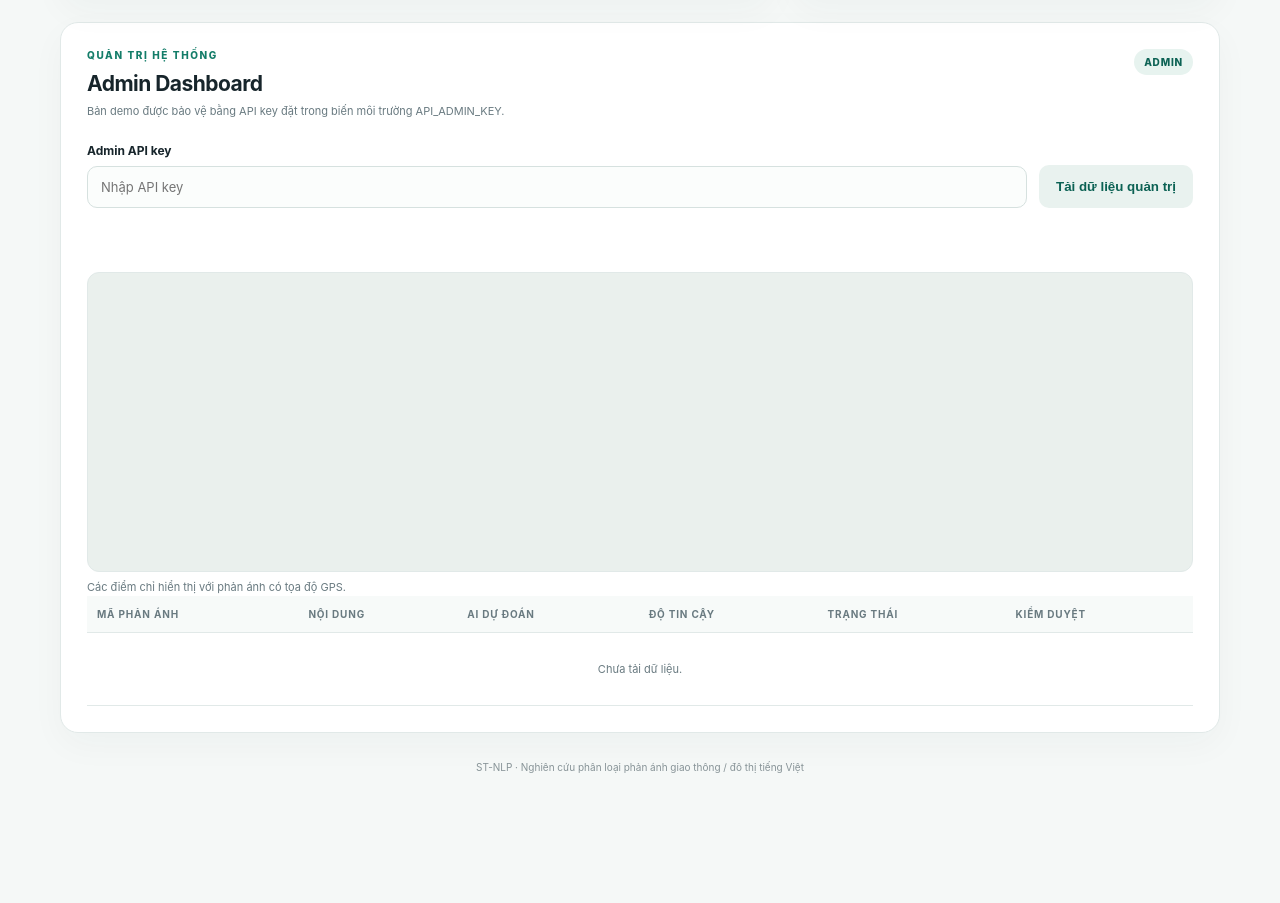
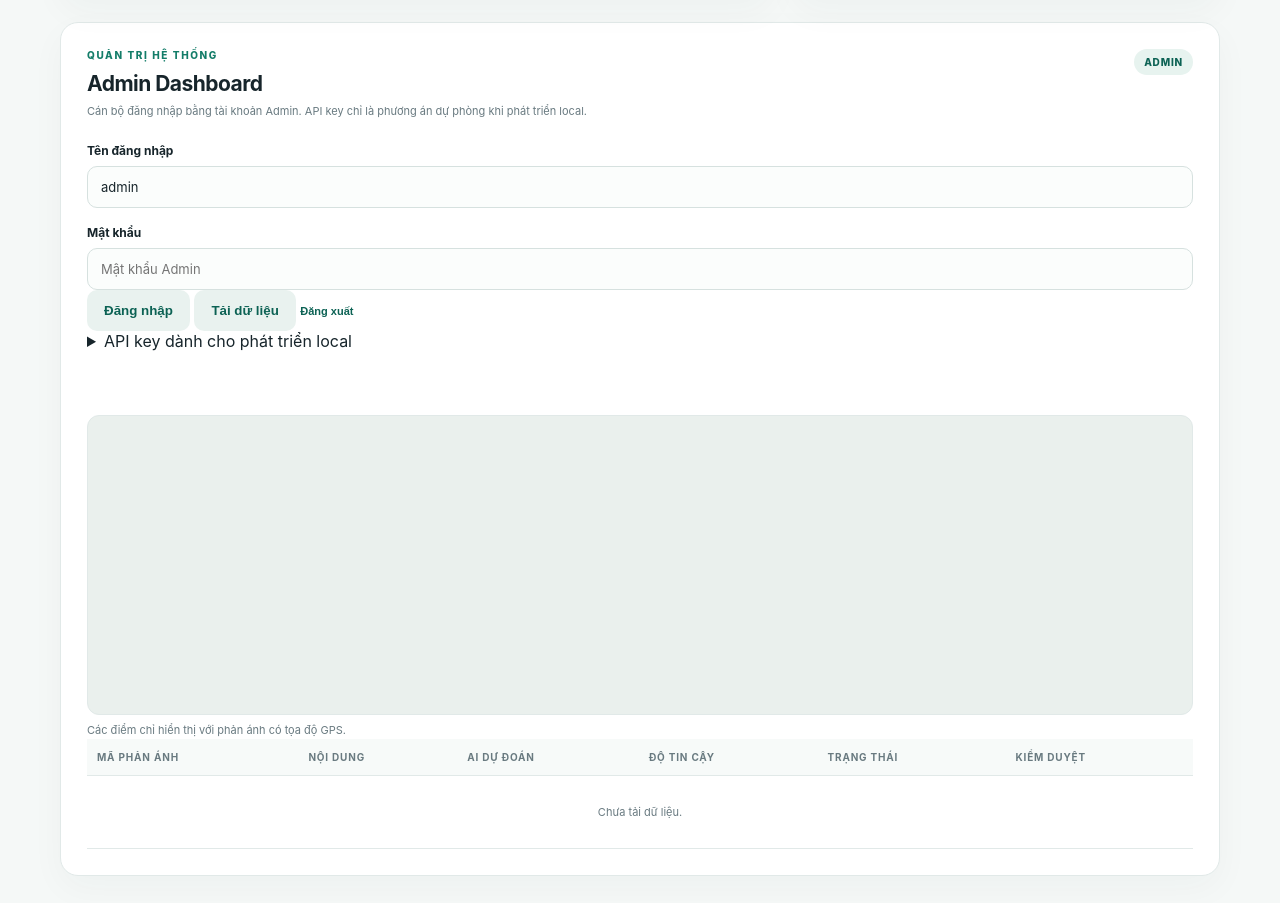
Before and after one commit to khanh0102102/smart-traffic-urban-nlp, a plain HTML site: page frontend/index.html in a window 1280 px wide. Shown: the part 1301-2204 px from the top of the page. Before the commit the page ends 2114 px from the top, so only its background shows below. Drawn offline with nearby package versions, Linux system fonts and the light colour scheme; files that its build step writes are made by us from their sources; files whose address does not match are found by name.

Commit message:
feat: add Admin login interface

```diff
--- a/frontend/index.html
+++ b/frontend/index.html
@@ -80,14 +80,26 @@
     <section class="panel admin-panel">
       <div class="panel-heading">
         <div><p class="eyebrow">QUẢN TRỊ HỆ THỐNG</p><h2>Admin Dashboard</h2>
-          <p class="field-hint">Bản demo được bảo vệ bằng API key đặt trong biến môi trường API_ADMIN_KEY.</p>
+          <p class="field-hint">Cán bộ đăng nhập bằng tài khoản Admin. API key chỉ là phương án dự phòng khi phát triển local.</p>
         </div>
         <span class="admin-tag">ADMIN</span>
       </div>
-      <div class="admin-controls">
-        <div class="admin-key-wrap"><label for="admin-key">Admin API key</label><input id="admin-key" type="password" autocomplete="off" placeholder="Nhập API key"></div>
-        <button id="load-admin" class="secondary-button" type="button">Tải dữ liệu quản trị</button>
+      <div class="admin-login">
+        <div class="admin-login-fields">
+          <div><label for="admin-username">Tên đăng nhập</label><input id="admin-username" autocomplete="username" value="admin" placeholder="admin"></div>
+          <div><label for="admin-password">Mật khẩu</label><input id="admin-password" type="password" autocomplete="current-password" placeholder="Mật khẩu Admin"></div>
+        </div>
+        <div class="admin-actions">
+          <button id="login-admin" class="secondary-button" type="button">Đăng nhập</button>
+          <button id="load-admin" class="secondary-button" type="button">Tải dữ liệu</button>
+          <button id="logout-admin" class="text-button" type="button" disabled>Đăng xuất</button>
+        </div>
       </div>
+      <details class="dev-auth">
+        <summary>API key dành cho phát triển local</summary>
+        <label for="admin-key">API_ADMIN_KEY</label>
+        <input id="admin-key" type="password" autocomplete="off" placeholder="Chỉ dùng khi APP_ENV=development">
+      </details>
       <div id="admin-message" class="message" role="status"></div>
       <div id="admin-stats" class="stats-grid"></div>
       <div id="admin-map" class="map-view admin-map" aria-label="Bản đồ các phản ánh đã chọn tọa độ"></div>
```
